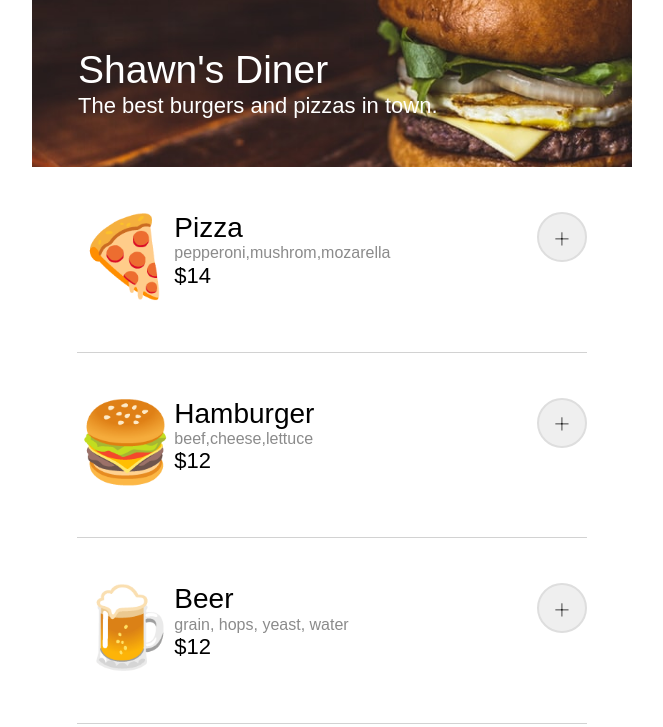
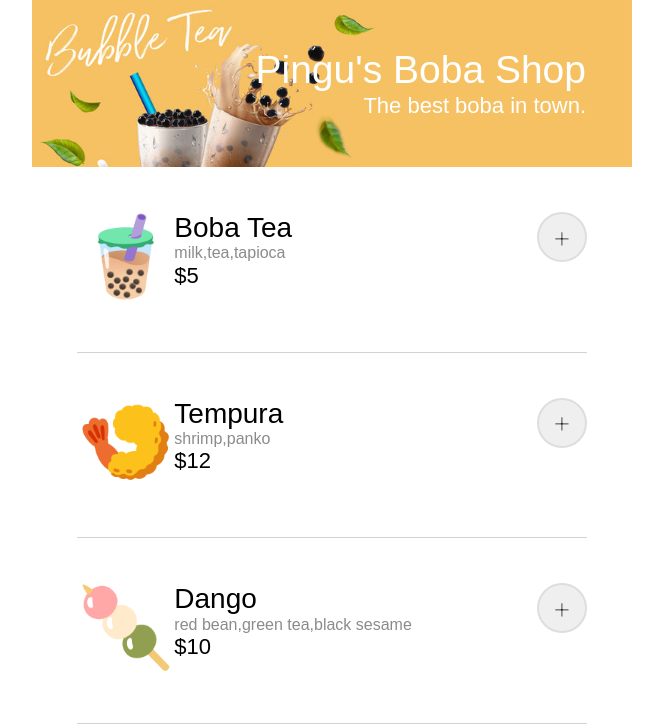
Before and after one commit to shawn-yx-liu/restaurant-ordering-app, a website built with Vite: page index.html in a window 1280 px wide. Shown: the whole page, without its empty margins (308-971 px from the left). Built offline with nearby package versions, Linux system fonts and the light colour scheme; a web font is replaced by a local one.

Commit message:
some customization

```diff
--- a/data.js
+++ b/data.js
@@ -1,23 +1,23 @@
 export const menuArray = [
     {
-        name: "Pizza",
-        ingredients: ["pepperoni", "mushrom", "mozarella"],
-        id: 0,
-        price: 14,
-        emoji: "🍕"
+        name: "Boba Tea",
+        ingredients: ["milk", "tea", "tapioca"],
+        price: 5,
+        emoji: "🧋",
+        id: 0
     },
     {
-        name: "Hamburger",
-        ingredients: ["beef", "cheese", "lettuce"],
+        name: "Tempura",
+        ingredients: ["shrimp", "panko"],
         price: 12,
-        emoji: "🍔",
+        emoji: "🍤",
         id: 1
     },
-        {
-        name: "Beer",
-        ingredients: ["grain, hops, yeast, water"],
-        price: 12,
-        emoji: "🍺",
+    {
+        name: "Dango",
+        ingredients: ["red bean", "green tea", "black sesame"],
+        price: 10,
+        emoji: "🍡",
         id: 2
     }
 ]
--- a/index.css
+++ b/index.css
@@ -9,12 +9,13 @@ body {
 header {
     display: flex;
     flex-direction: column;
+    align-items: end;
     justify-content: center;
     height: 167px;
     color: white;
-    background-image: url("images/background-image.png");
+    background-image: url("images/boba.jpg");
     background-size: cover;
-    padding-left: 46px;
+    padding-right: 46px;
 }
 
 .menu-item {
--- a/index.html
+++ b/index.html
@@ -8,8 +8,8 @@
   </head>
   <body>
     <header>
-      <h1>Shawn's Diner</h1>
-      <h3>The best burgers and pizzas in town.</h3>
+      <h1>Pingu's Boba Shop</h1>
+      <h3>The best boba in town.</h3>
     </header>
     <section id="menu"></section>
     <section id="checkout"></section>
```
Also changed, not shown: images/background-image.png (deleted), images/boba.jpg (added).
